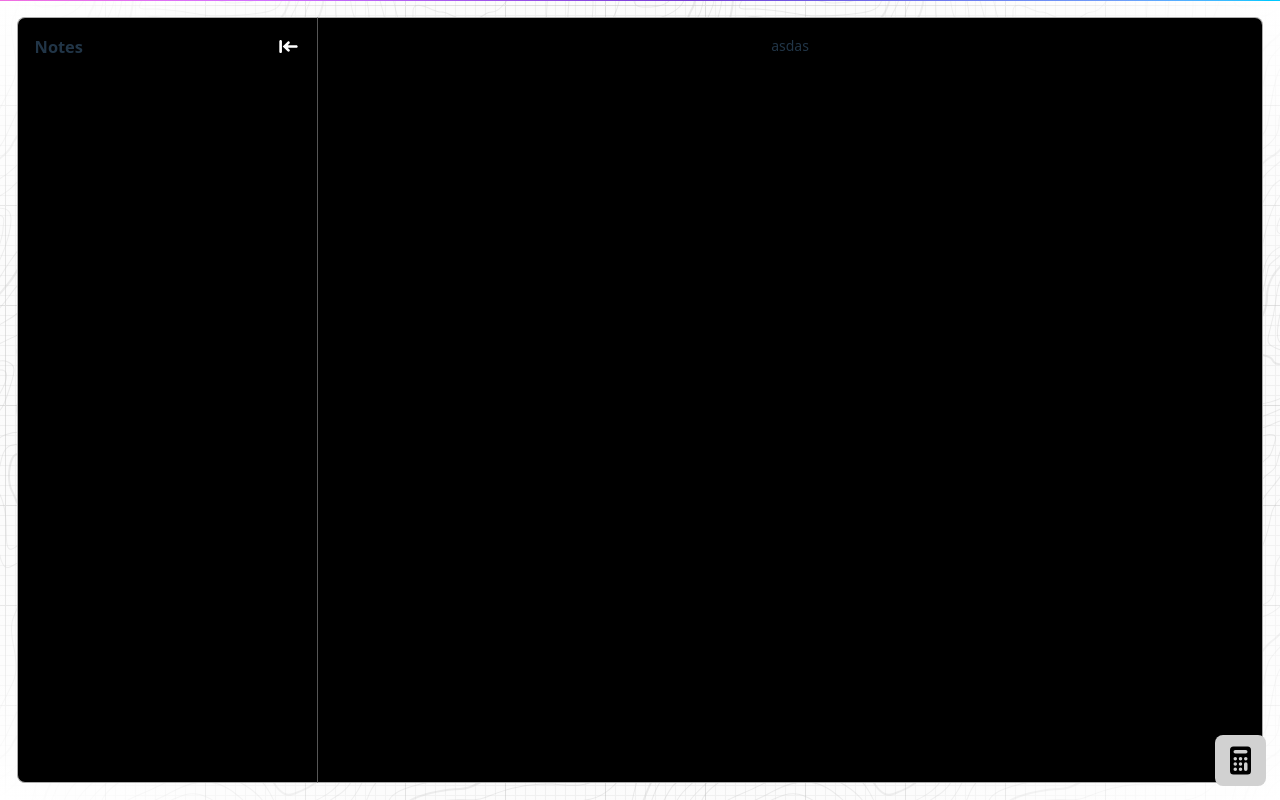
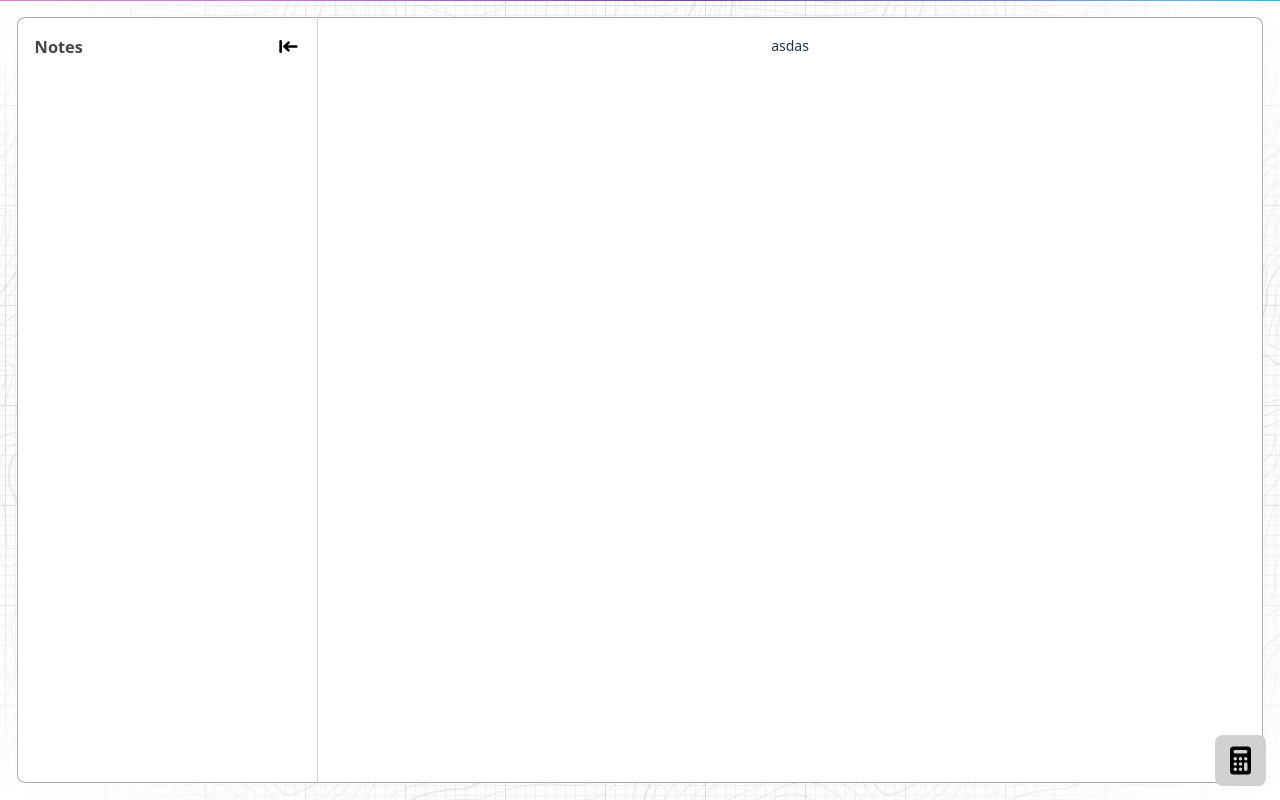
Before and after one commit to BigBadBodyPillow/Notes, a React (Vite) app: page / in a window 1280 px wide. Built offline with nearby package versions, Linux system fonts and the light colour scheme; the HTML template or start-up script is replaced by a standard one.

Commit message:
added lightmode for aside and notes sections

```diff
--- a/src/components/Notes/Aside/Aside.css
+++ b/src/components/Notes/Aside/Aside.css
@@ -7,8 +7,8 @@
     border-radius: var(--border-radius) 0 0 var(--border-radius);
     border: 1px solid var(--border-colour);
     border-right: 0;
-    background: #000;
-    /* background: rgba(0, 0, 0, 0.45); */
+    background: light-dark(#fff, #000);
+    /* background: light-dark(rgba(255, 255, 255, 0.65), rgba(0, 0, 0, 0.45)); */
 
     &.expanded {
       max-width: 50px;
@@ -18,6 +18,12 @@
       }
     }
 
+    /* @media (prefers-color-scheme: light) {
+      button svg {
+        filter: invert();
+      }
+    } */
+
     .title {
       display: flex;
       justify-content: center;
@@ -25,6 +31,7 @@
 
       h3 {
         margin: 0;
+        color: rgb(72, 70, 67);
       }
       button {
         margin-left: auto;
@@ -38,7 +45,7 @@
           height: 1.5em;
           width: 1.5em;
           path {
-            fill: white;
+            fill: light-dark(#000, #fff);
           }
           /* fill: light-dark(#000, #fff); */
         }
--- a/src/components/Notes/Notes.css
+++ b/src/components/Notes/Notes.css
@@ -8,8 +8,8 @@
     border-radius: 0 var(--border-radius) var(--border-radius) 0;
     border: 1px solid var(--border-colour);
     border-left: 1px solid hsl(from var(--border-colour) h s l / 0.5);
-    background: #000;
-    /* background: rgba(0, 0, 0, 0.45); */
+    background: light-dark(#fff, #000);
+    /* background: light-dark(rgba(255, 255, 255, 0.65), rgba(0, 0, 0, 0.45)); */
     padding: inherit;
   }
 
```
